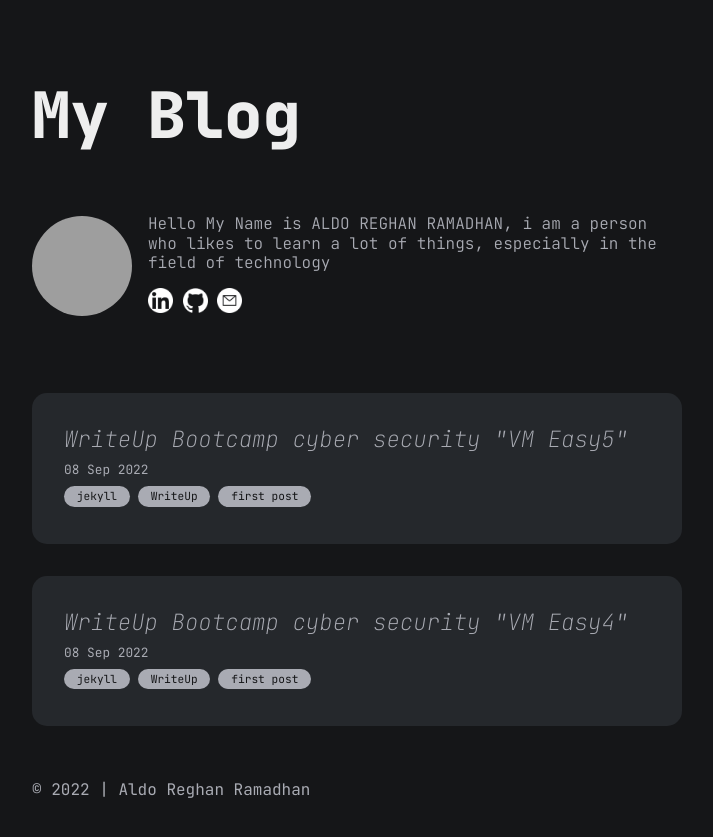
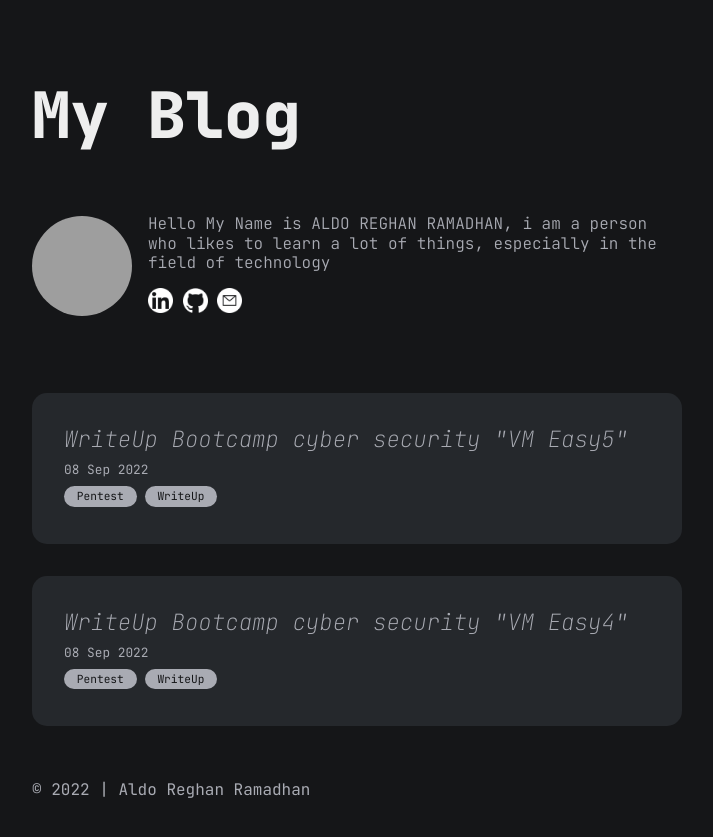
Before and after one commit to AldoReghan/aldoreghan.github.io, a Jekyll site: the page built from index.md, in a window 1280 px wide, cut to the strip 0-837 px from the top of the page. Shown: the whole strip, without its empty margins (283-996 px from the left). Built offline with Jekyll 4.4.1, drawn with Linux system fonts in a browser that asks for light colours; grey boxes are pictures that could not be loaded.

Commit message:
prepare post

```diff
--- a/all_collections/_posts/2022-09-08-writeup-ctf-easy4.markdown
+++ b/all_collections/_posts/2022-09-08-writeup-ctf-easy4.markdown
@@ -2,7 +2,7 @@
 layout: post
 title: WriteUp Bootcamp cyber security "VM Easy4"
 date: 2022-09-08
-categories: ["jekyll", "WriteUp", "first post"]
+categories: ["Pentest", "WriteUp"]
 ---
 
 cooming soon
--- a/all_collections/_posts/2022-09-08-writeup-ctf-easy5.markdown
+++ b/all_collections/_posts/2022-09-08-writeup-ctf-easy5.markdown
@@ -2,7 +2,7 @@
 layout: post
 title: WriteUp Bootcamp cyber security "VM Easy5"
 date: 2022-09-08
-categories: ["jekyll", "WriteUp", "first post"]
+categories: ["Pentest", "WriteUp"]
 ---
 
 cooming soon
```
